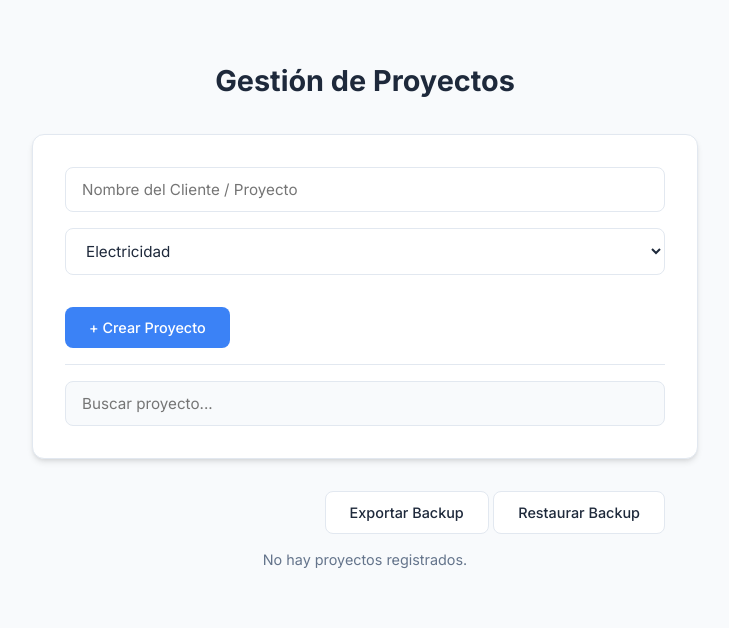
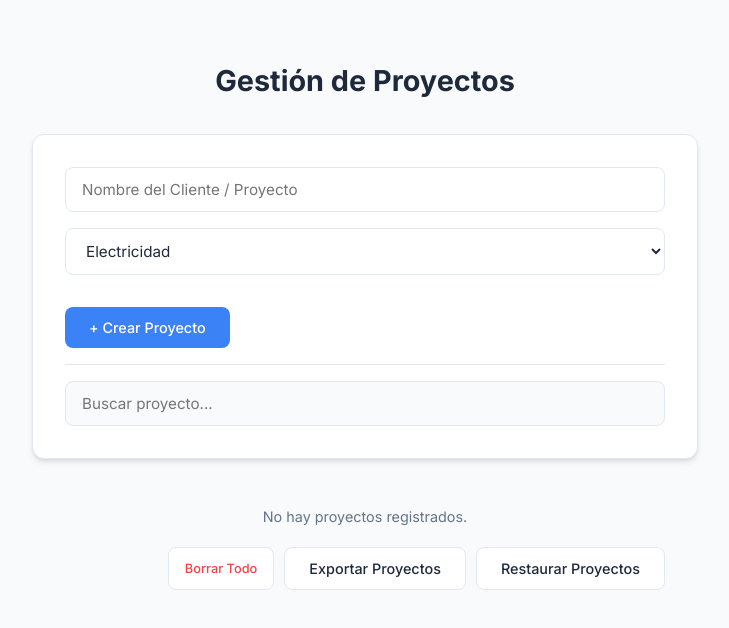
Before and after one commit to Facu26-code/CODEPOP, a plain HTML site: page index.html in a window 1280 px wide. Shown: the whole page, without its empty margins (275-1004 px from the left). Drawn offline with nearby package versions, Linux system fonts and the light colour scheme; some packages are replaced by stand-ins of ours; a script that the page names is missing.

Commit message:
Update index.html

```diff
--- a/index.html
+++ b/index.html
@@ -43,13 +43,14 @@
             </div>
         </div>
 
-        <div style="text-align: right; max-width: 600px; margin: 0 auto; margin-bottom: 10px;">
-            <button class="btn-secondary" onclick="exportarBackup()">Exportar Backup</button>
+        <ul id="listaClientesVisual"></ul>
+
+        <div style="text-align: right; max-width: 600px; margin: 0 auto; margin-top: 20px; display: flex; justify-content: flex-end; gap: 10px;">
+            <button class="btn-delete btn-sm" onclick="borrarTodo()">Borrar Todo</button>
+            <button class="btn-secondary btn-sm" onclick="exportarBackup()">Exportar Proyectos</button>
             <input type="file" id="fileInput" style="display:none" onchange="importarBackup(this)">
-            <button class="btn-secondary" onclick="document.getElementById('fileInput').click()">Restaurar Backup</button>
+            <button class="btn-secondary btn-sm" onclick="document.getElementById('fileInput').click()">Restaurar Proyectos</button>
         </div>
-
-        <ul id="listaClientesVisual"></ul>
     </div>
 
 
```
